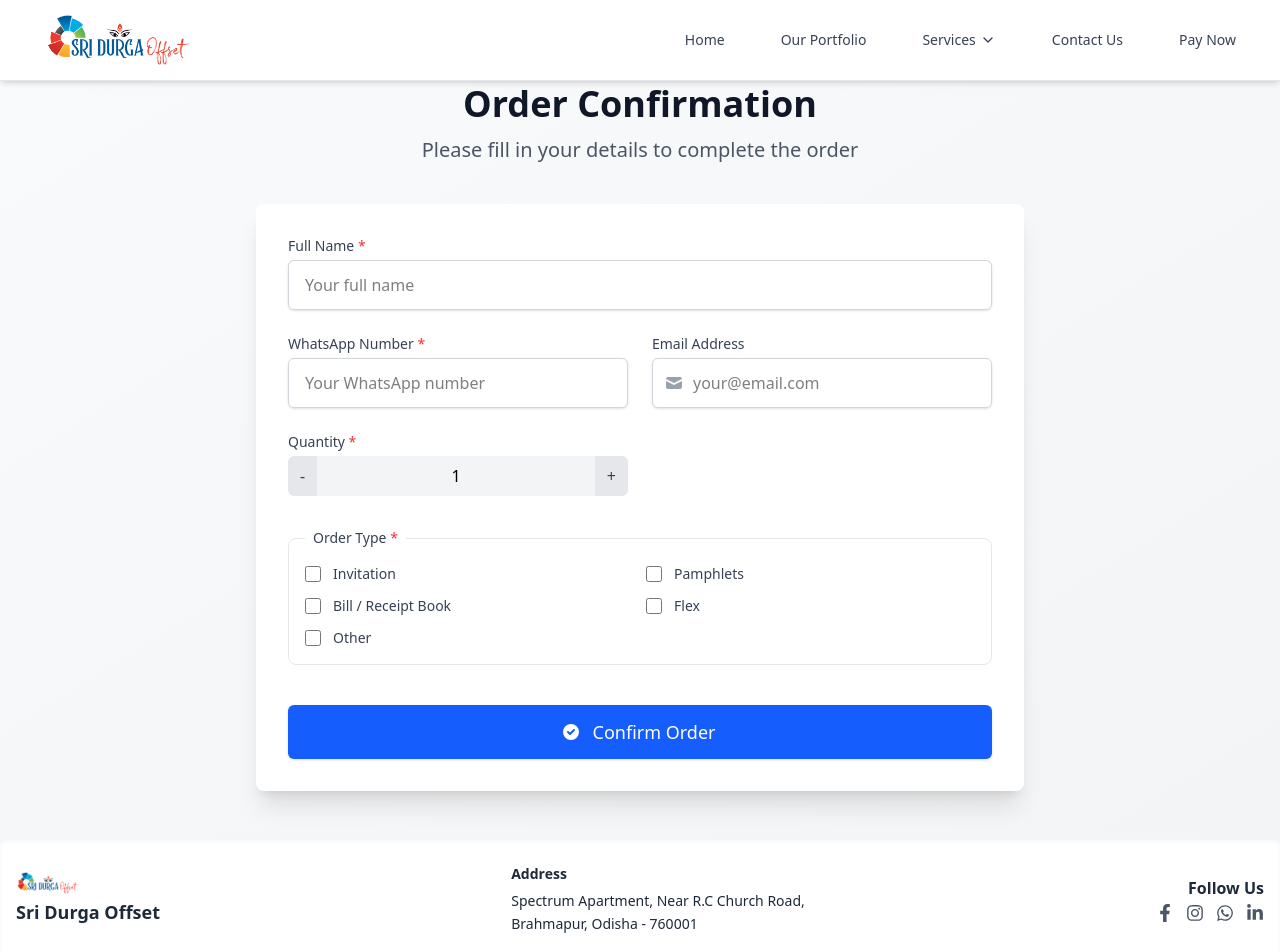
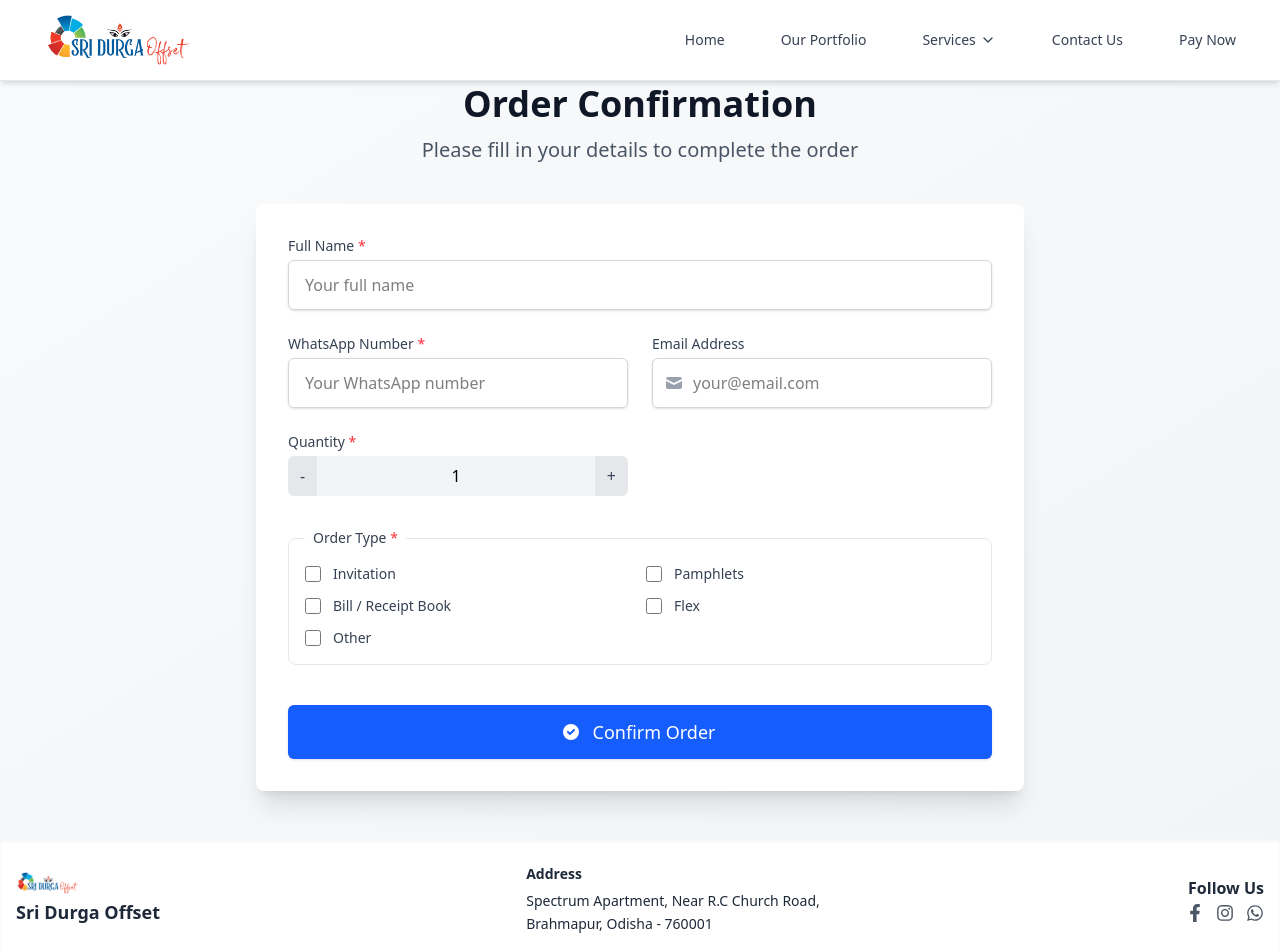
Before and after one commit to CodeSewa101/durga-offset, a React (Vite) app: page /confirmation in a window 1280 px wide. Shown: the top 952 px of the page. Built offline with nearby package versions, Linux system fonts and the light colour scheme.

Commit message:
links have been updated

```diff
--- a/src/components/common/Footer/Footer.jsx
+++ b/src/components/common/Footer/Footer.jsx
@@ -1,10 +1,5 @@
 import React from "react";
-import {
-  FaFacebookF,
-  FaInstagram,
-  FaWhatsapp,
-  FaLinkedinIn,
-} from "react-icons/fa";
+import { FaFacebookF, FaInstagram, FaWhatsapp } from "react-icons/fa";
 import Logo from "../../../assets/images/sri-durga-logo.png";
 
 const Footer = () => {
@@ -36,7 +31,7 @@ const Footer = () => {
           <h3 className="font-semibold mb-1">Follow Us</h3>
           <div className="flex gap-3 text-gray-600">
             <a
-              href="https://facebook.com"
+              href="https://www.facebook.com/share/1CuEuiBgAN/"
               target="_blank"
               rel="noopener noreferrer"
               className="hover:text-blue-600"
@@ -44,7 +39,7 @@ const Footer = () => {
               <FaFacebookF size={18} />
             </a>
             <a
-              href="https://instagram.com"
+              href="https://www.instagram.com/sridurgaoffset?igsh=bTM3b3F5MTB6djNp"
               target="_blank"
               rel="noopener noreferrer"
               className="hover:text-pink-500"
@@ -59,14 +54,6 @@ const Footer = () => {
             >
               <FaWhatsapp size={18} />
             </a>
-            <a
-              href="https://linkedin.com"
-              target="_blank"
-              rel="noopener noreferrer"
-              className="hover:text-blue-700"
-            >
-              <FaLinkedinIn size={18} />
-            </a>
           </div>
         </div>
       </div>
```
